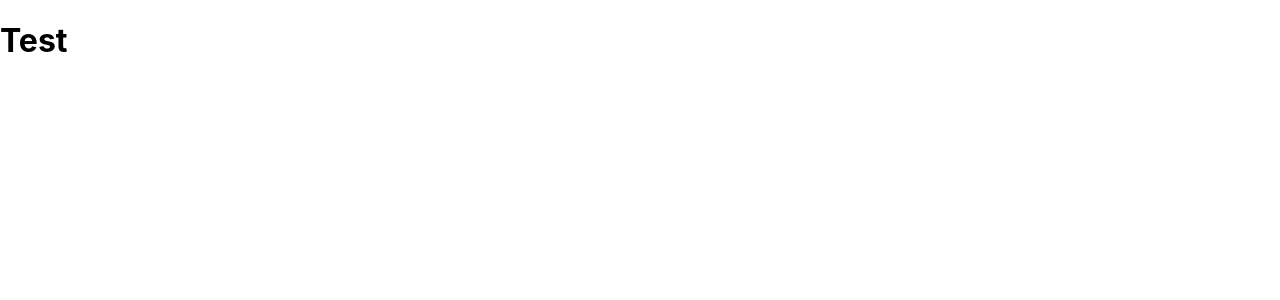
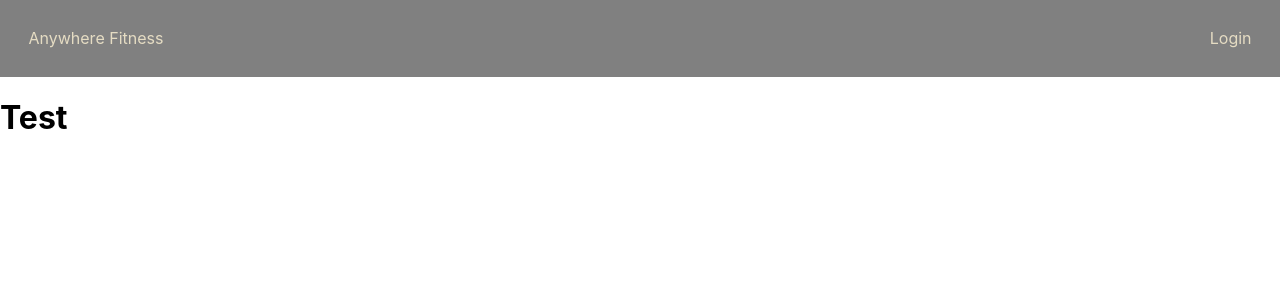
Before and after one commit to everestsh/anywhere_fitness7_front_end, a React (Create React App) app: page / in a window 1280 px wide. Shown: the top 300 px of the page. Built offline with nearby package versions, Linux system fonts and the light colour scheme.

Commit message:
Header.js Hrader.css

```diff
--- /dev/null
+++ b/src/CSS/Header.css
@@ -0,0 +1,102 @@
+/* .nav-bar {
+    display: flex;
+    background-color: gray;
+    margin: 0;
+} */
+
+/* .left-links {
+    width: 50%;
+    display: flex;
+    margin-left: 1.5%;
+    padding-top: 1%;
+} */
+
+/* .right-links {
+    width: 50%;
+    display: flex;
+    justify-content: flex-end;
+    margin-right: 1.5%;
+} */
+
+/* .member {
+    text-decoration: none;
+    padding: 2.5% 1.5%;
+    color: #E5DCC3;
+} */
+
+/* .login-button {
+    display: flex;
+    justify-content: center;
+    margin-top: 3%;
+    margin-bottom: 3%;
+    text-align: center;
+    text-decoration: none;
+    color: #000000;
+    background-color: #a7c5cf;
+    border-radius: 6px;
+    outline: none;
+    padding-left: 30%;
+    padding-right: 30%;
+    padding-top: 3%;
+    padding-bottom: 3%;
+} */
+/* .login-button:hover {
+    color: #000000;
+} */
+/*
+.link {
+    text-decoration: none;
+    padding: 2.5% 1.5%;
+    color: #E5DCC3;
+} */
+
+/* .link:hover {
+    text-decoration: underline;
+    color: white;
+} */
+
+/* .link-1 {
+    text-decoration: none;
+    padding: 2.5% 1.5%;
+    color: grey;
+} */
+/*
+.link-1:hover {
+    text-decoration: underline;
+    color: black;
+} */
+
+
+.nav-bar {
+    display: flex;
+    background-color: grey;
+    margin: 0;
+}
+
+.left-links {
+    width: 50%;
+    display: flex;
+    justify-content: flex-start;
+    align-items: center;
+    margin-left: 1.5%;
+    padding: 1% 0;
+}
+
+.right-links {
+    width: 50%;
+    display: flex;
+    justify-content: flex-end;
+    align-items: center;
+    margin-right: 1.5%;
+}
+
+.link {
+    text-decoration: none;
+    padding: 2.5% 1.5%;
+    color: #E5DCC3;
+}
+
+.link:hover {
+    text-decoration: underline;
+    color: white;
+}
--- a/src/components/Header.js
+++ b/src/components/Header.js
@@ -1,11 +1,20 @@
 import React, { useState } from 'react'
+import {Link} from 'react-router-dom'
+
+import '../CSS/Header.css';
 
 const Header = () =>{
 
     return(
-        <div>
-
+        <nav className="nav-bar">
+        <div className="left-links">
+            <Link className="link" to='/'>Anywhere Fitness</Link>
+            {/* <Link className="link" to='/products'>Products</Link> */}
         </div>
+        <div className="right-links">
+            <Link className="link" to='/login'>Login</Link>
+        </div>
+    </nav>
     );
 }
 
```
